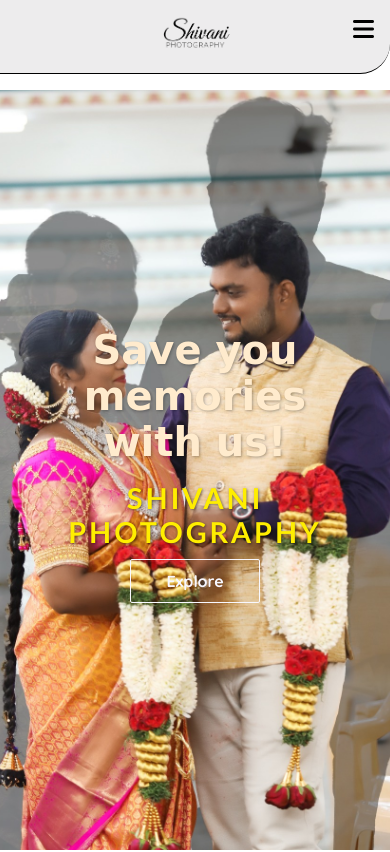
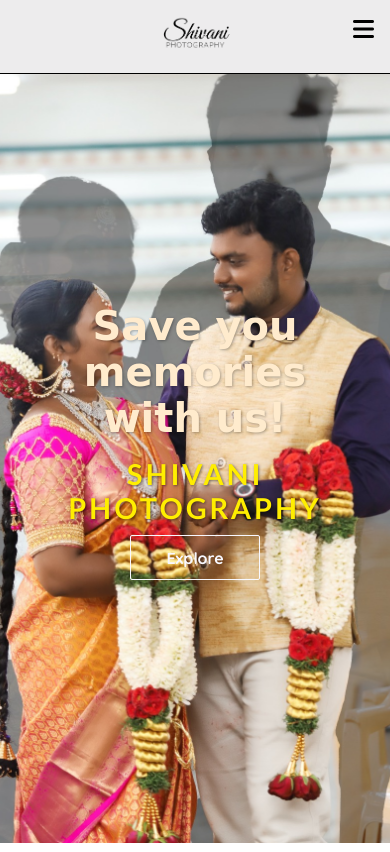
Before and after one commit to 2002-vetrivel/shivani_photography, a plain HTML site: page index.html in a window 390 px wide. Shown: the top 852 px of the page. Drawn offline with nearby package versions, Linux system fonts and the light colour scheme; a web font is replaced by a local one.

Commit message:
Update main.css

```diff
--- a/main.css
+++ b/main.css
@@ -190,15 +190,11 @@
 }
 @media (max-width: 768px) {
 
-    #navigationBar
-    {
-        border-bottom-right-radius: 30px;
-    }
+
     #navigation {
         flex-direction: column;
         padding: 1rem;
         position: relative;
-        border-bottom-right-radius: 30px;
     }
 
     #ImgLogo {
@@ -223,12 +219,12 @@
         background-position: center center;
         background-repeat: no-repeat;
         background-size: cover;
-        height: 90vh;
+        height: 94vh;
         display: flex;
         align-items: center;
         justify-content: center;
         text-align: center;
-        margin-top: 90px;
+        margin-top: 50px;
         margin-bottom: 10px;
     }
 
```
